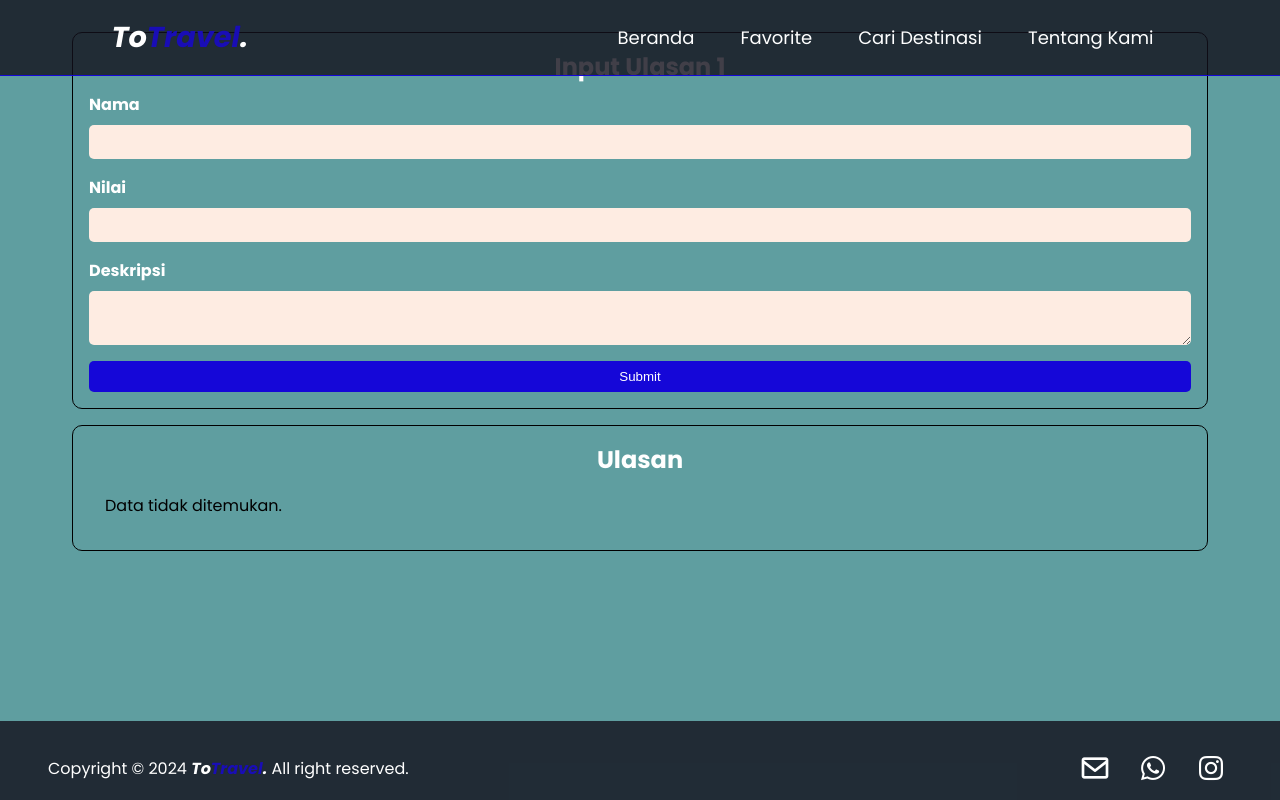
After one commit to AkubaruF/ToTravelCapstoneProjectDicoding6, a PHP site: page /ulasan.php?id=1 in a window 1280 px wide. The commit adds this page. Run offline with PHP 8.4, Linux system fonts and the light colour scheme; data that the repository does not hold is empty.

Commit message:
Added review page

```diff
--- a/CAPSTONE_NEW/detail_bali.php
+++ b/CAPSTONE_NEW/detail_bali.php
@@ -91,6 +91,7 @@
                     <p tabindex="0" class="destinasi-info_address">Alamat : <a href="https://www.google.com/maps/search/?api=1&query=<?php echo urlencode($alamat_wisata); ?>"
                         target="_blank"><?php echo htmlspecialchars($alamat_wisata); ?></a></p>
                   </div>
+                  <a href="ulasan.php?id=<?php echo $nama_wisata; ?>">ULASAN</a>
                 </div>
               </div>
 
@@ -114,6 +115,7 @@
                   <p tabindex="0" class="destinasi-info_address">Alamat : <a href="https://www.google.com/maps/search/?api=1&query=<?php echo urlencode($alamat_kuliner); ?>"
                                             target="_blank"><?php echo htmlspecialchars($alamat_kuliner); ?></a></p>
                 </div>
+                <a href="ulasan.php?id=<?php echo $nama_kuliner; ?>">ULASAN</a>
               </div>
             </div>
 
--- a/CAPSTONE_NEW/detail_favorite.php
+++ b/CAPSTONE_NEW/detail_favorite.php
@@ -96,6 +96,7 @@ if (isset($_GET['id'])) {
           <p tabindex="0" class="destinasi-info_address">Alamat : <a href="https://www.google.com/maps/search/?api=1&query=<?php echo urlencode($alamat_wisata); ?>"
               target="_blank"><?php echo htmlspecialchars($alamat_wisata); ?></a></p>
         </div>
+
       </div>
     </div>
 
@@ -119,6 +120,7 @@ if (isset($_GET['id'])) {
           <p tabindex="0" class="destinasi-info_address">Alamat : <a href="https://www.google.com/maps/search/?api=1&query=<?php echo urlencode($alamat_kuliner); ?>"
                 target="_blank"><?php echo htmlspecialchars($alamat_kuliner); ?></a></p>
         </div>
+
       </div>
     </div>
   </main>
--- a/CAPSTONE_NEW/detail_jawa.php
+++ b/CAPSTONE_NEW/detail_jawa.php
@@ -91,6 +91,7 @@
                     <p tabindex="0" class="destinasi-info_address">Alamat : <a href="https://www.google.com/maps/search/?api=1&query=<?php echo urlencode($alamat_wisata); ?>"
                         target="_blank"><?php echo htmlspecialchars($alamat_wisata); ?></a></p>
                   </div>
+                  <a href="ulasan.php?id=<?php echo $nama_wisata; ?>">ULASAN</a>
                 </div>
               </div>
 
@@ -114,6 +115,7 @@
                   <p tabindex="0" class="destinasi-info_address">Alamat : <a href="https://www.google.com/maps/search/?api=1&query=<?php echo urlencode($alamat_kuliner); ?>"
                                             target="_blank"><?php echo htmlspecialchars($alamat_kuliner); ?></a></p>
                 </div>
+                <a href="ulasan.php?id=<?php echo $nama_kuliner; ?>">ULASAN</a>
               </div>
             </div>
 
--- a/CAPSTONE_NEW/detail_papua.php
+++ b/CAPSTONE_NEW/detail_papua.php
@@ -91,6 +91,7 @@
                     <p tabindex="0" class="destinasi-info_address">Alamat : <a href="https://www.google.com/maps/search/?api=1&query=<?php echo urlencode($alamat_wisata); ?>"
                         target="_blank"><?php echo htmlspecialchars($alamat_wisata); ?></a></p>
                   </div>
+                  <a href="ulasan.php?id=<?php echo $nama_wisata; ?>">ULASAN</a>
                 </div>
               </div>
 
@@ -114,6 +115,7 @@
                   <p tabindex="0" class="destinasi-info_address">Alamat : <a href="https://www.google.com/maps/search/?api=1&query=<?php echo urlencode($alamat_kuliner); ?>"
                                             target="_blank"><?php echo htmlspecialchars($alamat_kuliner); ?></a></p>
                 </div>
+                <a href="ulasan.php?id=<?php echo $nama_kuliner; ?>">ULASAN</a>
               </div>
             </div>
 
--- a/CAPSTONE_NEW/detail_sulawesi.php
+++ b/CAPSTONE_NEW/detail_sulawesi.php
@@ -91,6 +91,7 @@
                     <p tabindex="0" class="destinasi-info_address">Alamat : <a href="https://www.google.com/maps/search/?api=1&query=<?php echo urlencode($alamat_wisata); ?>"
                         target="_blank"><?php echo htmlspecialchars($alamat_wisata); ?></a></p>
                   </div>
+                  <a href="ulasan.php?id=<?php echo $nama_wisata; ?>">ULASAN</a>
                 </div>
               </div>
 
@@ -114,6 +115,7 @@
                   <p tabindex="0" class="destinasi-info_address">Alamat : <a href="https://www.google.com/maps/search/?api=1&query=<?php echo urlencode($alamat_kuliner); ?>"
                                             target="_blank"><?php echo htmlspecialchars($alamat_kuliner); ?></a></p>
                 </div>
+                <a href="ulasan.php?id=<?php echo $nama_kuliner; ?>">ULASAN</a>
               </div>
             </div>
 
--- a/CAPSTONE_NEW/detail_sumatera.php
+++ b/CAPSTONE_NEW/detail_sumatera.php
@@ -91,6 +91,7 @@
                     <p tabindex="0" class="destinasi-info_address">Alamat : <a href="https://www.google.com/maps/search/?api=1&query=<?php echo urlencode($alamat_wisata); ?>"
                         target="_blank"><?php echo htmlspecialchars($alamat_wisata); ?></a></p>
                   </div>
+                  <a href="ulasan.php?id=<?php echo $nama_wisata; ?>">ULASAN</a>
                 </div>
               </div>
 
@@ -114,6 +115,7 @@
                   <p tabindex="0" class="destinasi-info_address">Alamat : <a href="https://www.google.com/maps/search/?api=1&query=<?php echo urlencode($alamat_kuliner); ?>"
                                             target="_blank"><?php echo htmlspecialchars($alamat_kuliner); ?></a></p>
                 </div>
+                <a href="ulasan.php?id=<?php echo $nama_kuliner; ?>">ULASAN</a>
               </div>
             </div>
 
--- /dev/null
+++ b/CAPSTONE_NEW/style/ulasan.css
@@ -0,0 +1,437 @@
+:root {
+    --primary: #190db6;
+    --bg: #ffffff;
+}
+
+* {
+    padding: 0;
+    margin: 0;
+    box-sizing: border-box;
+    outline: none;
+    border: none;
+    text-decoration: none;
+}
+
+body,
+html {
+    width: 100%;
+    height: 100%;
+    margin: 0px;
+    padding: 0px;
+    overflow-x: hidden;
+    scroll-behavior: smooth;
+}
+
+body {
+    font-family: "Poppins", sans-serif;
+    display: flex;
+    flex-direction: column;
+    background-color: cadetblue;
+    margin: 0;
+    padding: 0;
+}
+
+
+/* Header */
+.header {
+    width: 100%;
+    padding: 1rem;
+    margin-inline: auto;
+    display: flex;
+    justify-content: space-around;
+    align-items: center;
+    background-color: rgba(18, 15, 27, 0.8);
+    border-bottom: 1px solid #1507d8;
+    position: fixed;
+    top: 0;
+    left: 0;
+    right: 0;
+    z-index: 9999;
+}
+
+.header_title {
+    width: 300px;
+}
+
+.header_title .navbar-logo {
+    font-size: 1.8rem;
+    font-weight: 700;
+    color: rgb(255, 255, 255);
+    font-style: italic;
+}
+
+.header_title .navbar-logo span {
+    color: var(--primary);
+}
+
+.header__menu {
+    font-size: 30px;
+    margin: 10px auto;
+    display: block;
+    width: 50px;
+    padding: 5px;
+    background-color: transparent;
+    border: none;
+    color: white;
+}
+
+.nav-list ul {
+    padding-left: 0;
+    display: flex;
+    justify-content: center;
+    gap: 2rem 1rem;
+}
+
+.nav-list ul li {
+    list-style-type: none;
+}
+
+.nav-list ul li a {
+    text-decoration: none;
+    font-size: 18px;
+    color: white;
+    padding: 15px;
+}
+
+.nav-list ul li a:hover {
+    color: #62a3e4;
+    ;
+}
+
+.nav-list ul li a::after {
+    border-bottom: 0.1rem solid var(--primary);
+    transform: scaleX(0);
+    transition: 0.2s linear;
+}
+
+.nav-list ul li a:hover::after {
+    transform: scaleX(1);
+}
+
+
+
+/* main */
+.content {
+    width: 100%;
+    margin: 0 auto;
+    flex: 1;
+    padding: 2rem;
+}
+
+.card {
+    display: grid;
+    grid-template-columns: repeat(auto-fill, minmax(300px, 1fr));
+    grid-row-gap: 50px;
+    grid-column-gap: 50px;
+    justify-items: center;
+    margin-block-start: 7rem;
+    margin-block-end: 5rem;
+}
+
+.card>div {
+    position: relative;
+    height: 300px;
+    border-radius: 10px;
+    overflow: hidden;
+    box-shadow: 0 4px 6px rgba(0, 0, 0, 0.1);
+}
+
+.card>div img {
+    width: 100%;
+    height: 100%;
+    object-fit: cover;
+    aspect-ratio: 4 / 3;
+}
+
+.card>div:hover {
+    transform: translateY(-5px);
+    box-shadow: 0 6px 12px rgba(0, 0, 0, 0.2);
+}
+
+.image-text {
+    position: absolute;
+    bottom: 1.5rem;
+    left: 0;
+    width: 100%;
+    color: white;
+    text-align: center;
+    padding: 10px 0;
+    font-size: 1rem;
+    font-weight: 700;
+}
+
+
+
+
+/* footer */
+footer {
+    background-color: rgba(18, 15, 27, 0.8);
+    width: 100%;
+}
+
+.footer-content {
+    display: flex;
+    justify-content: space-between;
+    align-items: center;
+    padding-left: 3rem;
+    padding-right: 3rem;
+    padding-top: 1rem;
+}
+
+.footer-copyright {
+    text-align: center;
+}
+
+footer p {
+    color: white;
+    font-size: 16px;
+}
+
+footer p a {
+    color: white;
+    font-style: italic;
+}
+
+footer p a span {
+    color: var(--primary);
+}
+
+.social-media {
+    display: flex;
+    gap: 1rem;
+    margin-top: 5px;
+    margin-right: auto;
+}
+
+.social-media a {
+    color: white;
+    font-size: 2rem;
+    transition: color 0.3s ease;
+    border-radius: 5px;
+    padding: 5px;
+}
+
+.social-media a:hover {
+    color: #62a3e4;
+}
+
+.input_section {
+    display: flex;
+    flex-direction: column;
+    padding: 16px;
+    border: 1px solid black;
+    border-radius: 10px;
+}
+
+.input_section>h2 {
+    text-align: center;
+    color: white;
+}
+
+.input_section>form>.input {
+    margin: 8px 0;
+    display: flex;
+    flex-direction: column;
+}
+
+.input_section>form>.input textarea {
+    margin: 8px 0;
+    resize: vertical;
+    font-size: 1rem;
+
+    transition: all 150ms linear;
+    display: block;
+    width: 100%;
+    padding: 8px;
+    border-radius: 5px;
+    background-color: #feece2;
+}
+
+.input_section>form>button {
+    background-color: #1507d8;
+    color: white;
+    border: 0;
+    border-radius: 5px;
+    display: block;
+    width: 100%;
+    padding: 8px;
+    cursor: pointer;
+}
+
+.input_section>form>button>span {
+    font-weight: bold;
+}
+
+.input_section>form>.input>input {
+    margin: 8px 0;
+    resize: vertical;
+    font-size: 1rem;
+
+    transition: all 150ms linear;
+    display: block;
+    width: 100%;
+    padding: 8px;
+    border-radius: 5px;
+    background-color: #feece2;
+}
+
+.input_section>form>.input>label {
+    color: white;
+    font-weight: bold;
+}
+
+.input_section>form>.input_inline {
+    margin: 12px 0;
+    display: flex;
+    align-items: center;
+}
+
+.input_section>form>.input_inline>label {
+    color: #e2bfb3;
+    font-weight: bold;
+    margin-right: 10px;
+}
+
+.book_shelf {
+    margin: 16px 0 0 0;
+    border: 1px solid black;
+    padding: 16px;
+    border-radius: 10px;
+}
+
+.book_shelf>h2 {
+    text-align: center;
+    color: white;
+}
+
+.book_shelf>.book_list {
+    padding: 16px;
+    display: flex;
+    flex-wrap: wrap;
+    justify-content: center;
+}
+
+.book_shelf>.book_list>.book_item {
+    padding: 8px 16px 16px 16px;
+    border: 1px solid black;
+    border-radius: 5px;
+    margin: 10px 10px;
+    max-width: 270px;
+    background-color: #feece2;
+}
+
+.book_shelf>.book_list>.book_item>h3,
+p {
+    margin: 8px 0;
+}
+
+.book_shelf>.book_list>.book_item>.action>button {
+    border: 0;
+    padding: 5px;
+    margin: 0 5px 0 0;
+    border-radius: 5px;
+    cursor: pointer;
+}
+
+.book_shelf>.book_list>.book_item>.action>.green {
+    background-color: #bed1cf;
+    color: white;
+}
+
+.book_shelf>.book_list>.book_item>.action>.red {
+    background-color: #e78895;
+    color: white;
+}
+
+#incompleteNoteboardList {
+    display: grid;
+    grid-template-columns: repeat(auto-fill, minmax(200px, 1fr));
+    gap: 20px;
+}
+
+/* Media Query */
+@media screen and (max-width: 650px) {
+    .header {
+        display: flex;
+        flex-direction: column;
+        align-items: center;
+        text-align: center;
+        position: fixed;
+    }
+
+    .header_title,
+    .nav-list {
+        padding: 10px;
+    }
+}
+
+@media screen and (max-width: 499px) {
+    .header {
+        display: flex;
+        flex-direction: row;
+        align-items: center;
+        text-align: center;
+        position: fixed;
+    }
+
+    .nav-list {
+        z-index: 10;
+        background-color: var(--primary);
+        padding: 0;
+        width: 200px;
+        position: absolute;
+        top: 102px;
+        right: -300px;
+        transition: right 0.3s ease;
+    }
+
+    .open {
+        right: 0;
+    }
+
+    .nav-list ul {
+        display: flex;
+        flex-direction: column;
+        gap: 0;
+    }
+
+    .nav-list ul li a {
+        color: white;
+    }
+
+    .nav_item {
+        display: list-item;
+        border-bottom: 1px solid white;
+        width: 100%;
+        text-align: left;
+        padding: 10px;
+    }
+
+    .footer-content {
+        display: flex;
+        flex-direction: column;
+    }
+}
+
+@media screen and (max-width: 350px) {
+    .card {
+        display: grid;
+        grid-template-columns: 1fr;
+    }
+}
+
+
+@media screen and (min-width: 500px) {
+    .header__menu {
+        display: none;
+    }
+}
+
+@media screen and (min-width: 900px) {}
+
+@media screen and (min-width: 1200px) {
+    main {
+        max-width: 1200px;
+    }
+
+}
--- /dev/null
+++ b/CAPSTONE_NEW/ulasan.php
@@ -0,0 +1,146 @@
+<?php
+  // Include file koneksi
+  include ("inc/inc_koneksi.php");
+  $id = $_GET['id'];
+
+  // Jika form disubmit
+  if (isset($_POST['simpan'])) {
+    $nama = $_POST['nama'];
+    $nilai = $_POST['nilai'];
+    $deskripsi = $_POST['deskripsi'];
+
+    // Validasi data yang dikirim dari formulir
+    if ($nilai == '' || $nama == '' || $deskripsi == '') {
+        $error = "Silahkan masukkan semua data yang diperlukan";
+    } else {
+        // Siapkan statement untuk memasukkan atau memperbarui data
+        $sql = "INSERT INTO ulasan (ditinjau, nama, nilai, deskripsi) VALUES (?, ?, ?, ?)";
+        $stmt = mysqli_prepare($koneksi, $sql);
+        if ($stmt === false) {
+            $error = "Error: " . mysqli_error($koneksi);
+        } else {
+            mysqli_stmt_bind_param($stmt, "ssss", $id, $nama, $nilai, $deskripsi);
+            if (mysqli_stmt_execute($stmt)) {
+                header("Location:ulasan.php?id=$id");
+            } else {
+                $error = "Gagal memasukkan data: " . mysqli_error($koneksi);
+            }
+        }
+    }
+  }
+?>
+
+<!DOCTYPE html>
+<html lang="en">
+<head>
+  <meta charset="UTF-8">
+  <meta name="viewport" content="width=device-width, initial-scale=1.0">
+
+  <link rel="preconnect" href="https://fonts.googleapis.com" />
+  <link rel="preconnect" href="https://fonts.gstatic.com" crossorigin />
+  <link
+    href="https://fonts.googleapis.com/css2?family=Poppins:ital,wght@0,100;0,300;0,400;0,700;1,700&display=swap"
+    rel="stylesheet"
+  />
+  <link
+    href="https://unpkg.com/boxicons@2.1.4/css/boxicons.min.css"
+    rel="stylesheet"
+  />
+  <link
+    href="https://unpkg.com/boxicons@2.1.4/css/boxicons.min.css"
+    rel="stylesheet"
+  />
+  <link rel="stylesheet" href="./style/ulasan.css">
+
+  <script src="https://unpkg.com/feather-icons"></script>
+
+  <title>Cari Destinasi | Pulau Jawa</title>
+</head>
+<body>
+  <header class="header">
+    <div class="header_title">
+      <a href="#" class="navbar-logo">To<span>Travel</span>.</a>
+    </div>
+    <button id="menu" class="header__menu">☰</button>
+    <nav id="drawer" class="nav-list">
+      <ul>
+        <li class="nav_item"><a href="home.php">Beranda</a></li>
+        <li class="nav_item"><a href="home.php#favorite">Favorite</a></li>
+        <li class="nav_item"><a href="caritempat.php">Cari Destinasi</a></li>
+        <li class="nav_item"><a href="home.php#about">Tentang Kami</a></li>
+      </ul>
+    </nav>
+  </header>
+
+  <main class="content">
+    <section class="input_section">
+        <h2>Input Ulasan <?php echo $id; ?></h2>
+        <form id="input" method="post" enctype="multipart/form-data">
+            <div class="input">
+                <label for="nama">Nama</label>
+                <input name="nama" id="nama" type="text" minlength="10" aria-describedby="titleValidation" required>
+            </div>
+            <div class="input">
+                <label for="nilai">Nilai</label>
+                <input name="nilai" id="nilai" type="number" min="1" max="10" aria-describedby="titleValidation" required>
+            </div>
+            <div class="input">
+                <label for="deskripsi">Deskripsi</label>
+                <textarea name="deskripsi" id="deskripsi" type="text" minlength="10" aria-describedby="bodyValidation" required></textarea>
+            </div>
+            <button name="simpan" id="bookSubmit" type="submit">Submit</button>
+        </form>
+    </section>
+
+    <section class="book_shelf">
+      <h2>Ulasan</h2>
+
+      <div id="incompleteNoteboardList" class="book_list">
+        <?php
+          // Include file koneksi
+          include ("inc/inc_koneksi.php");
+          $id = $_GET['id'];
+
+          // Query untuk mengambil data dari tabel jawa
+          $sql1 = "SELECT * FROM ulasan WHERE ditinjau = '$id'";
+          $q1 = mysqli_query($koneksi, $sql1);
+
+          // Loop untuk menampilkan data
+          if ($q1 && mysqli_num_rows($q1) > 0) {
+              while ($r1 = mysqli_fetch_assoc($q1)) {
+                  $nama = $r1['nama'];
+                  $nilai = $r1['nilai'];
+                  $deskripsi = $r1['deskripsi'];
+                  ?>
+                    <article class="book_item">
+                      <h3><?php echo $nama; ?></h4>
+                      <p><?php echo $nilai; ?>⭐</p>
+                      <p><?php echo $deskripsi; ?></p>
+                    </article>
+                  <?php
+              }
+          } else {
+              echo "Data tidak ditemukan.";
+          }
+        ?>
+      </div>
+    </section>
+  </main>
+
+  <footer>
+    <div class="footer-content">
+      <div class="footer-copyright">
+        <p tabindex="0">Copyright &copy; 2024 <a href="">To<span>Travel</span>.</a> All right reserved.</p>
+      </div>
+      <div class="footer-contact">
+        <div class="social-media">
+          <a href="#"><i class='bx bx-envelope'></i></a>
+          <a href="#"><i class="bx bxl-whatsapp"></i></a>
+          <a href="#"><i class="bx bxl-instagram"></i></a>
+        </div>
+      </div>
+    </div>
+  </footer>
+  <script src="./script/index.js"></script>
+</body>
+</html>
```
